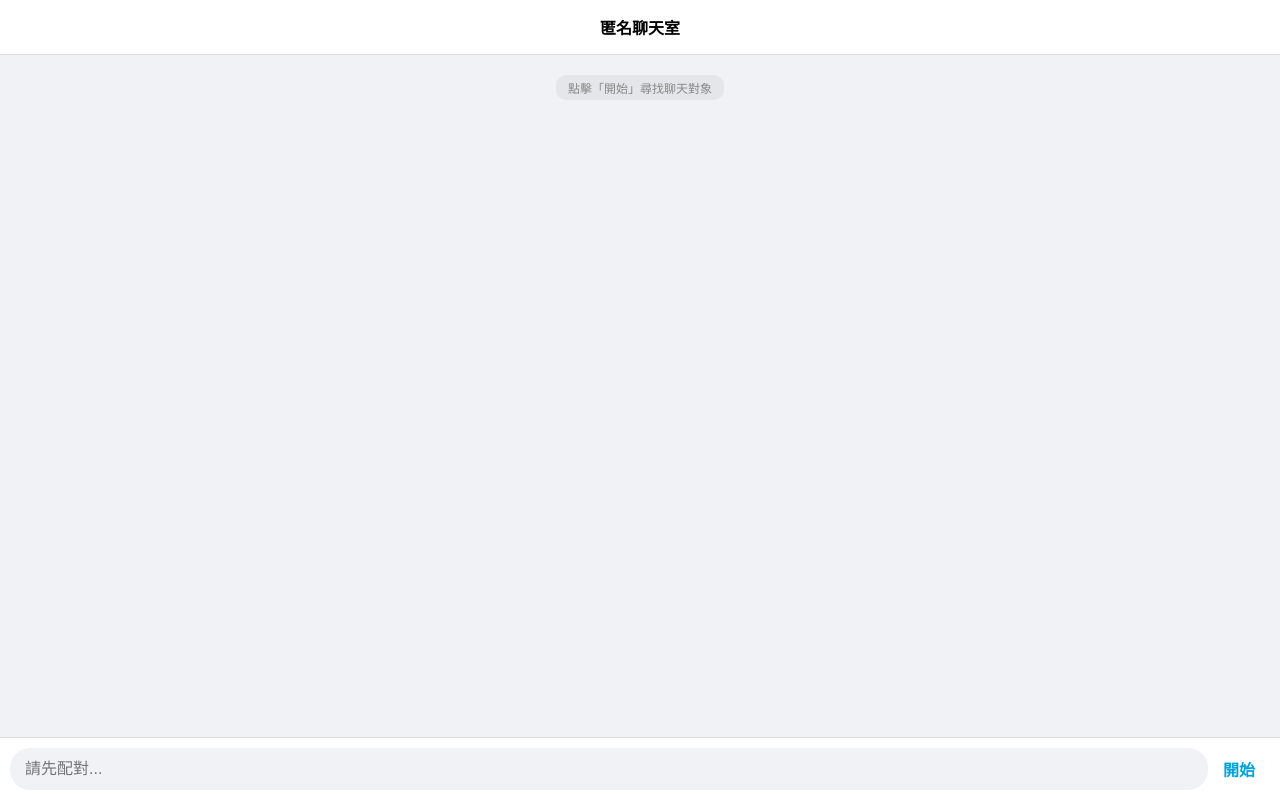
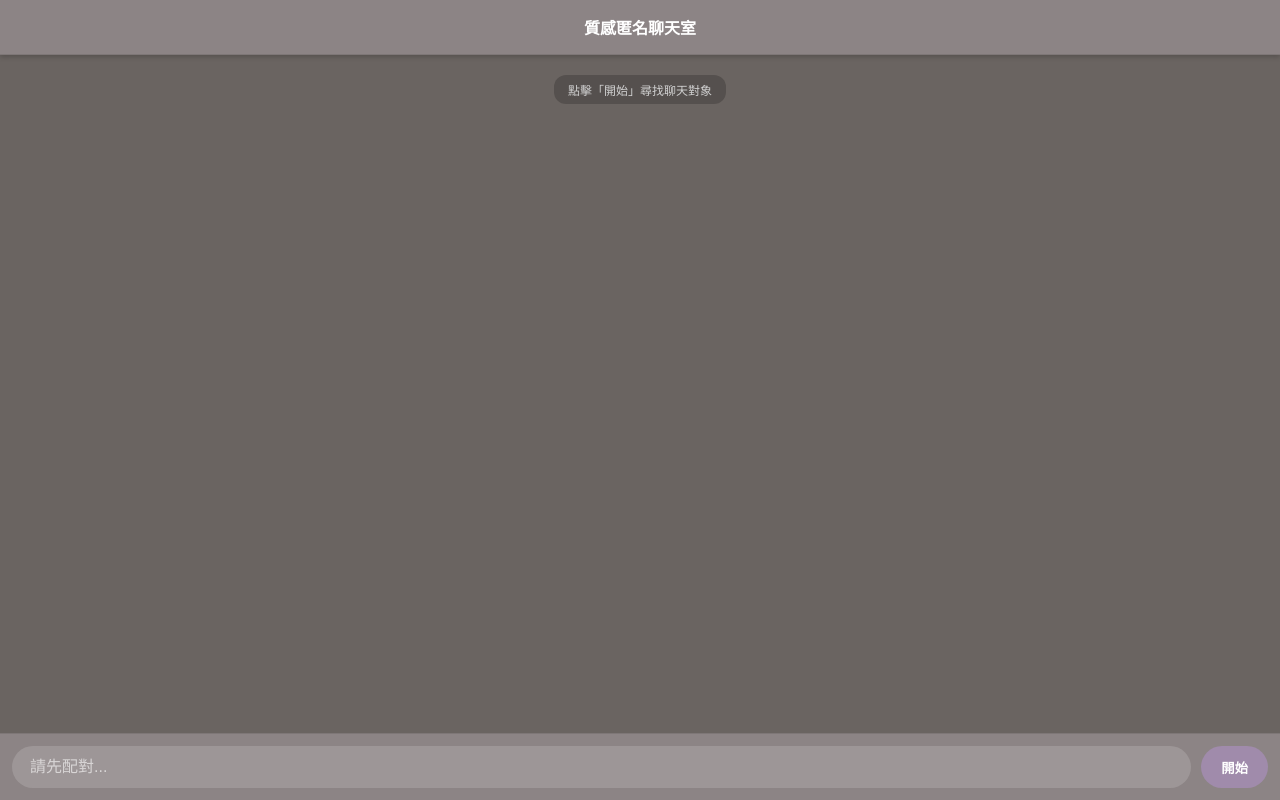
Before and after one commit to peichinchung/talk, a website: page public/index.html in a window 1280 px wide. Drawn offline with nearby package versions, Linux system fonts and the light colour scheme.

Commit message:
updated color

```diff
--- a/public/index.html
+++ b/public/index.html
@@ -3,26 +3,115 @@
 <head>
     <meta charset="UTF-8">
     <meta name="viewport" content="width=device-width, initial-scale=1.0, maximum-scale=1.0, user-scalable=no">
-    <title>匿名聊天室</title>
+    <title>質感匿名聊天室</title>
     <style>
-        :root { --main-color: #00a1d6; --bg-color: #f0f2f5; }
-        body { font-family: -apple-system, sans-serif; margin: 0; background: var(--bg-color); height: 100vh; display: flex; flex-direction: column; }
-        header { background: white; padding: 15px; text-align: center; font-weight: bold; border-bottom: 1px solid #ddd; }
-        #chat-box { flex: 1; overflow-y: auto; padding: 20px; display: flex; flex-direction: column; gap: 10px; }
+        /* 應用你的 Pantone 色卡 */
+        :root {
+            --bg-color: #6a6461;       /* Hematite 17-5800 */
+            --header-color: #8c8485;   /* Cloud Cover 16-1523 */
+            --my-msg: #4e6579;         /* Blue Fusion 18-4218 */
+            --partner-msg: #8c8485;    /* Cloud Cover 16-1523 */
+            --accent-color: #a08bab;    /* Quiet Violet 16-3610 */
+            --text-white: #ffffff;
+            --system-bg: rgba(0, 0, 0, 0.2);
+        }
 
-        .msg { max-width: 80%; padding: 10px 15px; border-radius: 18px; font-size: 15px; word-wrap: break-word; }
-        .msg.me { align-self: flex-end; background: var(--main-color); color: white; border-bottom-right-radius: 2px; }
-        .msg.partner { align-self: flex-start; background: white; color: #333; border-bottom-left-radius: 2px; box-shadow: 0 1px 2px rgba(0,0,0,0.1); }
-        .system { align-self: center; font-size: 12px; color: #888; background: rgba(0,0,0,0.05); padding: 4px 12px; border-radius: 10px; text-align: center; }
+        body {
+            font-family: -apple-system, sans-serif;
+            margin: 0;
+            background: var(--bg-color);
+            height: 100vh;
+            display: flex;
+            flex-direction: column;
+            color: var(--text-white);
+        }
 
-        #input-area { background: white; padding: 10px; display: flex; border-top: 1px solid #ddd; padding-bottom: calc(10px + env(safe-area-inset-bottom)); }
-        input { flex: 1; border: none; background: #f0f2f5; padding: 12px 15px; border-radius: 20px; outline: none; font-size: 16px; }
-        button { background: none; border: none; color: var(--main-color); font-weight: bold; padding: 0 15px; font-size: 16px; cursor: pointer; }
-        button:disabled { color: #ccc; }
+        header {
+            background: var(--header-color);
+            padding: 15px;
+            text-align: center;
+            font-weight: bold;
+            border-bottom: 1px solid rgba(0,0,0,0.1);
+            box-shadow: 0 2px 5px rgba(0,0,0,0.2);
+        }
+
+        #chat-box {
+            flex: 1;
+            overflow-y: auto;
+            padding: 20px;
+            display: flex;
+            flex-direction: column;
+            gap: 12px;
+        }
+
+        /* 對話氣泡 */
+        .msg {
+            max-width: 75%;
+            padding: 12px 16px;
+            border-radius: 20px;
+            font-size: 15px;
+            line-height: 1.4;
+            word-wrap: break-word;
+        }
+        .msg.me {
+            align-self: flex-end;
+            background: var(--my-msg);
+            color: white;
+            border-bottom-right-radius: 4px;
+        }
+        .msg.partner {
+            align-self: flex-start;
+            background: var(--partner-msg);
+            color: white;
+            border-bottom-left-radius: 4px;
+        }
+        .system {
+            align-self: center;
+            font-size: 12px;
+            color: #d1d1d1;
+            background: var(--system-bg);
+            padding: 6px 14px;
+            border-radius: 12px;
+            text-align: center;
+        }
+
+        #input-area {
+            background: var(--header-color);
+            padding: 12px;
+            display: flex;
+            border-top: 1px solid rgba(0,0,0,0.1);
+            padding-bottom: calc(12px + env(safe-area-inset-bottom));
+        }
+
+        input {
+            flex: 1;
+            border: none;
+            background: rgba(255,255,255,0.15);
+            padding: 12px 18px;
+            border-radius: 25px;
+            outline: none;
+            font-size: 16px;
+            color: white;
+        }
+        input::placeholder { color: rgba(255,255,255,0.6); }
+
+        button {
+            background: var(--accent-color);
+            border: none;
+            color: white;
+            font-weight: bold;
+            padding: 0 20px;
+            margin-left: 10px;
+            border-radius: 25px;
+            cursor: pointer;
+            transition: opacity 0.2s;
+        }
+        button:disabled { background: #555; cursor: not-allowed; }
+        button:active { opacity: 0.8; }
     </style>
 </head>
 <body>
-    <header>匿名聊天室</header>
+    <header>質感匿名聊天室</header>
     <div id="chat-box">
         <div class="system">點擊「開始」尋找聊天對象</div>
     </div>
@@ -33,14 +122,12 @@
 
     <script src="/socket.io/socket.io.js"></script>
     <script>
-        // 強制使用 websocket 模式，避免雲端伺服器長連線失敗
         const socket = io({ transports: ['websocket'] });
         let currentRoom = null;
         const chatBox = document.getElementById('chat-box');
         const msgInput = document.getElementById('msg');
         const mainBtn = document.getElementById('btn');
 
-        // 主邏輯判斷：現在是要配對還是要傳訊息？
         function handleAction() {
             if (!currentRoom) {
                 startSearch();
@@ -53,13 +140,13 @@
             socket.emit('start_chat');
             mainBtn.innerText = '搜尋中';
             mainBtn.disabled = true;
-            addSystemMsg('正在搜尋對象...');
+            addSystemMsg('正在為您搜尋聊天對象...');
         }
 
         socket.on('matched', (data) => {
             currentRoom = data.roomId;
             chatBox.innerHTML = '';
-            addSystemMsg('配對成功！現在可以開始聊天了。');
+            addSystemMsg('配對成功！盡情聊聊吧');
             msgInput.disabled = false;
             msgInput.placeholder = "輸入訊息...";
             mainBtn.innerText = '傳送';
@@ -76,16 +163,14 @@
 
         socket.on('receive_msg', (text) => addMsg(text, 'partner'));
 
-        // 重要修正：處理對方離開
         socket.on('partner_left', () => {
             addSystemMsg('對方已離開。');
-            currentRoom = null; // 清除房間 ID
+            currentRoom = null;
             msgInput.disabled = true;
             msgInput.value = "";
             msgInput.placeholder = "請重新配對...";
             mainBtn.innerText = '開始';
             mainBtn.disabled = false;
-            // 確保按鈕恢復為搜尋功能
         });
 
         function addMsg(text, type) {
@@ -104,7 +189,6 @@
             chatBox.scrollTop = chatBox.scrollHeight;
         }
 
-        // 支援鍵盤 Enter 鍵
         msgInput.addEventListener("keypress", (e) => {
             if (e.key === "Enter" && !msgInput.disabled) handleAction();
         });
```
